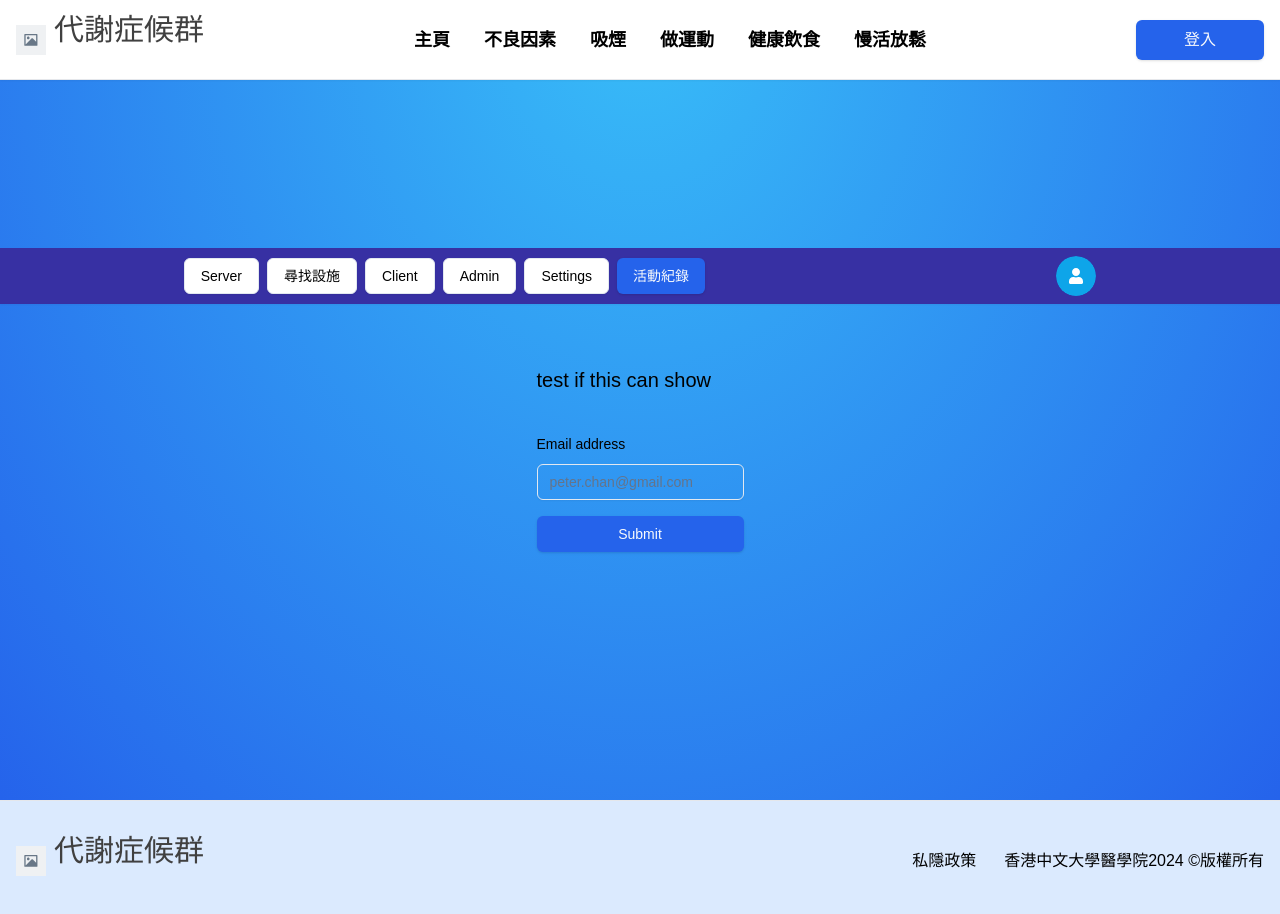
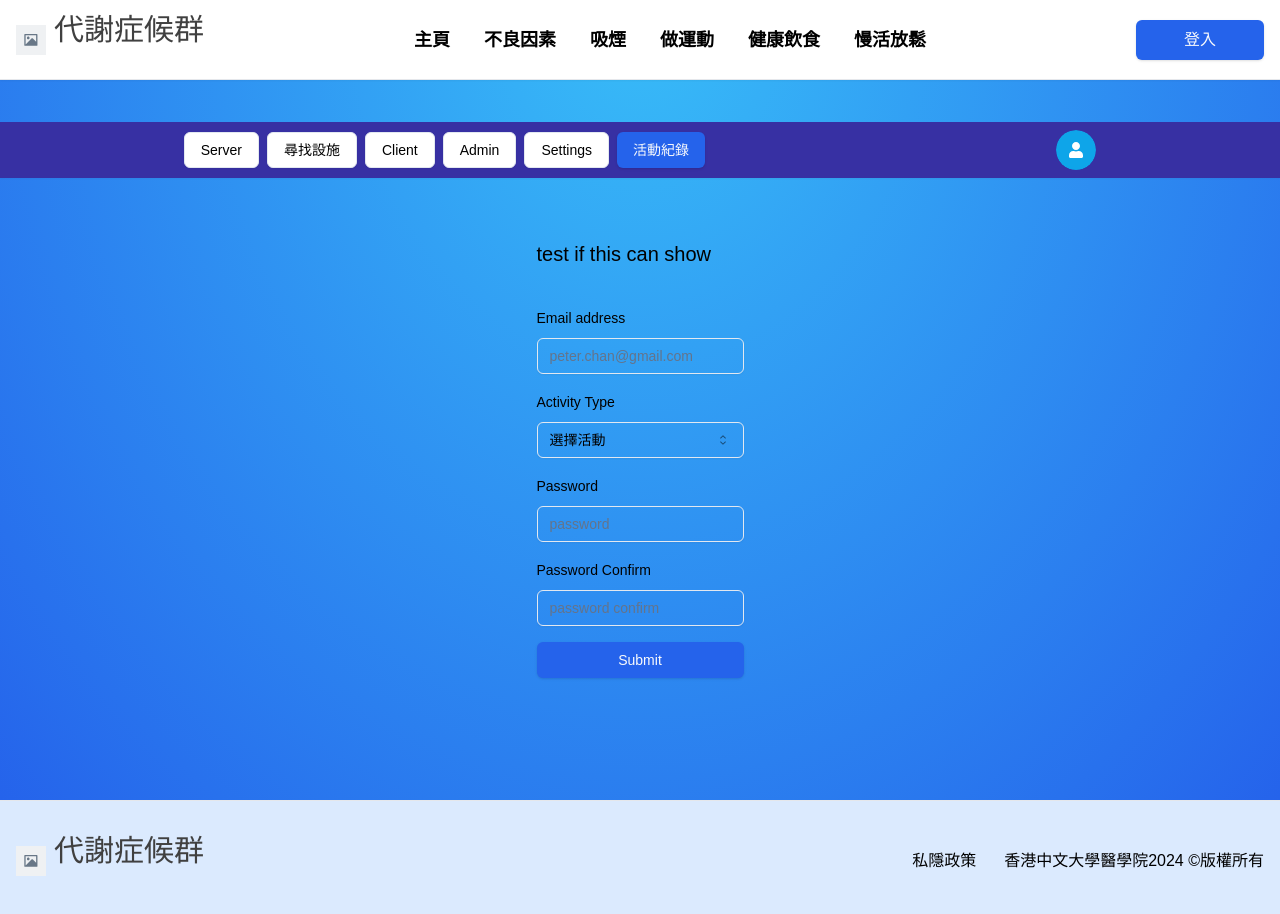
Before and after one commit to louise-longsze/cuhk-ms-website, a Next.js app: page /timerecord in a window 1280 px wide. Shown: the top 914 px of the page. Built offline with nearby package versions, Linux system fonts and the light colour scheme; no server answers; a web font is replaced by a local one.

Commit message:
prisma update

```diff
--- a/app/(protected)/timerecord/page.tsx
+++ b/app/(protected)/timerecord/page.tsx
@@ -14,8 +14,30 @@ import {
 } from "@/components/ui/form";
 import { Input } from "@/components/ui/input";
 import { Button } from "@/components/ui/button";
+import {
+  Select,
+  SelectContent,
+  SelectItem,
+  SelectTrigger,
+  SelectValue,
+} from "@/components/ui/select";
 
-const formSchema = z.object({ emailAddress: z.string().email() });
+const formSchema = z
+  .object({
+    emailAddress: z.string().email(),
+    password: z.string().min(3),
+    passwordConfirm: z.string(),
+    activityType: z.enum(["work", "rest", "sports", "meal", "fun"]),
+  })
+  .refine(
+    (data) => {
+      return data.password === data.passwordConfirm;
+    },
+    {
+      message: "密碼唔啱",
+      path: ["passwordConfirm"],
+    }
+  );
 
 const TimeRecordPage = () => {
   const user = useCurrentUser();
@@ -23,10 +45,14 @@ const TimeRecordPage = () => {
     resolver: zodResolver(formSchema),
     defaultValues: {
       emailAddress: "",
+      password: "",
+      passwordConfirm: "",
     },
   });
 
-  const submitHandler = () => {};
+  const submitHandler = (values: z.infer<typeof formSchema>) => {
+    console.log({ values });
+  };
 
   return (
     <>
@@ -56,7 +82,73 @@ const TimeRecordPage = () => {
                 );
               }}
             />
-            <Button type="submit">Submit</Button>
+            <FormField
+              control={form.control}
+              name="activityType"
+              render={({ field }) => {
+                return (
+                  <FormItem>
+                    <FormLabel>Activity Type</FormLabel>
+                    <Select onValueChange={field.onChange}>
+                      <FormControl>
+                        <SelectTrigger>
+                          <SelectValue placeholder="選擇活動" />
+                        </SelectTrigger>
+                      </FormControl>
+                      <SelectContent>
+                        <SelectItem value="work">工作</SelectItem>
+                        <SelectItem value="rest">休息</SelectItem>
+                        <SelectItem value="sports">運動</SelectItem>
+                        <SelectItem value="meal">食飯</SelectItem>
+                        <SelectItem value="fun">娛樂</SelectItem>
+                      </SelectContent>
+                    </Select>
+                    <FormMessage />
+                  </FormItem>
+                );
+              }}
+            />
+            <FormField
+              control={form.control}
+              name="password"
+              render={({ field }) => {
+                return (
+                  <FormItem>
+                    <FormLabel>Password</FormLabel>
+                    <FormControl>
+                      <Input
+                        placeholder="password"
+                        type="password"
+                        {...field}
+                      />
+                    </FormControl>
+                    <FormMessage />
+                  </FormItem>
+                );
+              }}
+            />
+            <FormField
+              control={form.control}
+              name="passwordConfirm"
+              render={({ field }) => {
+                return (
+                  <FormItem>
+                    <FormLabel>Password Confirm</FormLabel>
+                    <FormControl>
+                      <Input
+                        placeholder="password confirm"
+                        type="password"
+                        {...field}
+                      />
+                    </FormControl>
+                    <FormMessage />
+                  </FormItem>
+                );
+              }}
+            />
+            <Button type="submit" className="w-full">
+              Submit
+            </Button>
           </form>
         </Form>
       </div>
--- a/package.json
+++ b/package.json
@@ -12,7 +12,7 @@
   "dependencies": {
     "@auth/prisma-adapter": "^1.0.12",
     "@hookform/resolvers": "^3.3.3",
-    "@prisma/client": "^5.12.1",
+    "@prisma/client": "^5.16.1",
     "@radix-ui/react-accordion": "^1.1.2",
     "@radix-ui/react-avatar": "^1.0.4",
     "@radix-ui/react-checkbox": "^1.0.4",
@@ -21,7 +21,7 @@
     "@radix-ui/react-icons": "^1.3.0",
     "@radix-ui/react-label": "^2.0.2",
     "@radix-ui/react-navigation-menu": "^1.1.4",
-    "@radix-ui/react-select": "^2.0.0",
+    "@radix-ui/react-select": "^2.1.1",
     "@radix-ui/react-separator": "^1.0.3",
     "@radix-ui/react-slot": "^1.0.2",
     "@radix-ui/react-switch": "^1.0.3",
```
Also changed, not shown: 2 other files (tests, documents, lock files or other folders).
